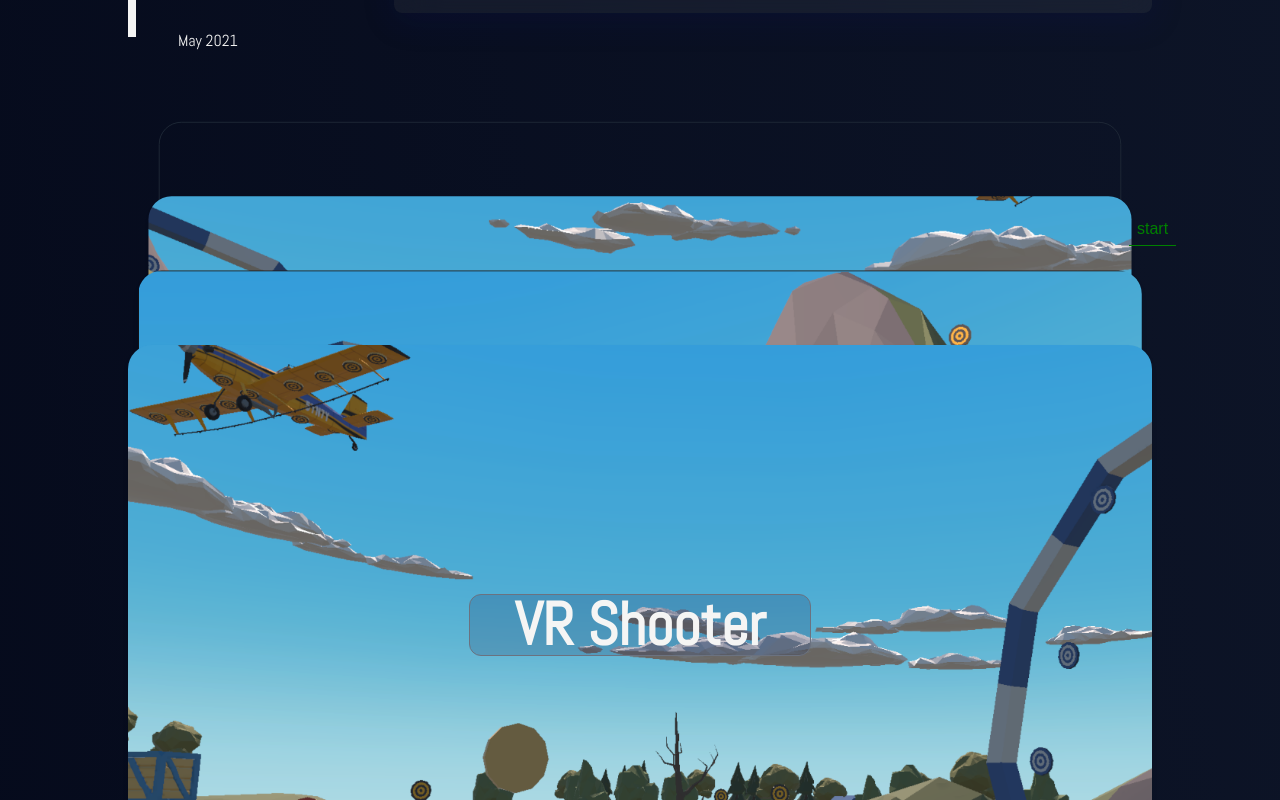
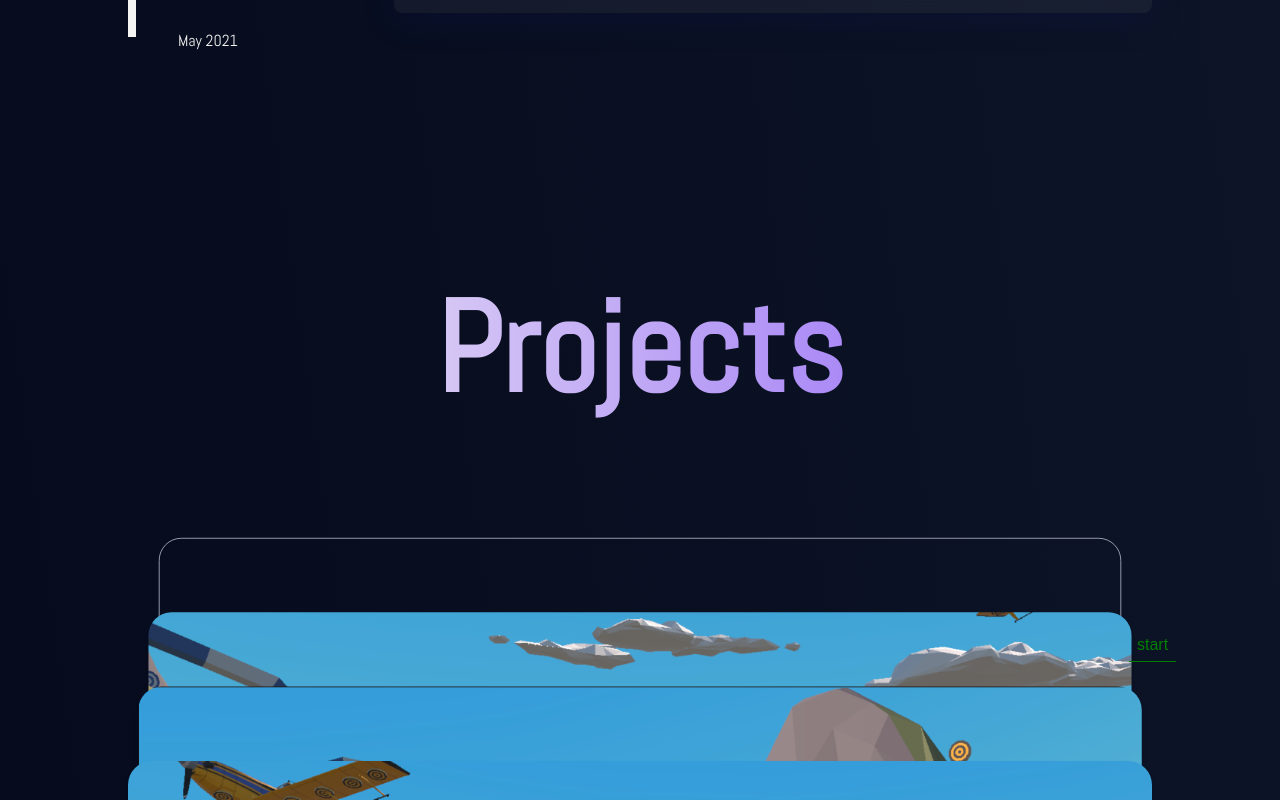
Before and after one commit to Davidcode2/portfolio, an Angular app in the folder fe/: page / in a window 1280 px wide. Shown: the part 3000-3800 px from the top of the page. Built offline with nearby package versions, Linux system fonts and the light colour scheme.

Commit message:
VR Game visual adjustments

```diff
--- a/fe/src/app/app.component.html
+++ b/fe/src/app/app.component.html
@@ -12,6 +12,11 @@
       <div>
         <app-hero-container></app-hero-container>
         <app-timeline></app-timeline>
+          <h2
+            class="bg-gradient-to-r from-stone-100 to-violet-500 bg-clip-text mt-52 py-10 text-9xl font-extrabold text-transparent"
+          >
+            Projects
+          </h2>
         <app-project></app-project>
         <section class="py-48">
           <h2
--- a/fe/src/app/components/project/project/project.component.html
+++ b/fe/src/app/components/project/project/project.component.html
@@ -5,7 +5,7 @@
       class="grid h-[70vh] grid-cols-9 grid-rows-5 rounded-3xl bg-vrGame1 bg-cover bg-no-repeat shadow-md"
     >
       <div
-        class="col-span-3 col-start-4 row-start-3 self-center rounded-xl border border-gray-500 bg-blue-950/20 text-6xl font-bold"
+        class="transparent col-span-3 col-start-4 row-start-3 self-center rounded-xl border border-gray-500 bg-blue-950/20 text-6xl font-bold p-20"
       >
         VR Shooter
       </div>
@@ -24,7 +24,7 @@
   <div class="card z-20">
     <div
       id="border-githubButton"
-      class="grid h-[70vh] grid-cols-10 grid-rows-6 gap-4 rounded-3xl border border-gray-800"
+      class="grid h-[70vh] grid-cols-10 grid-rows-6 gap-4 rounded-3xl border border-gray-400"
     >
       <div
         (mouseenter)="animateGithubBorder()"
```
